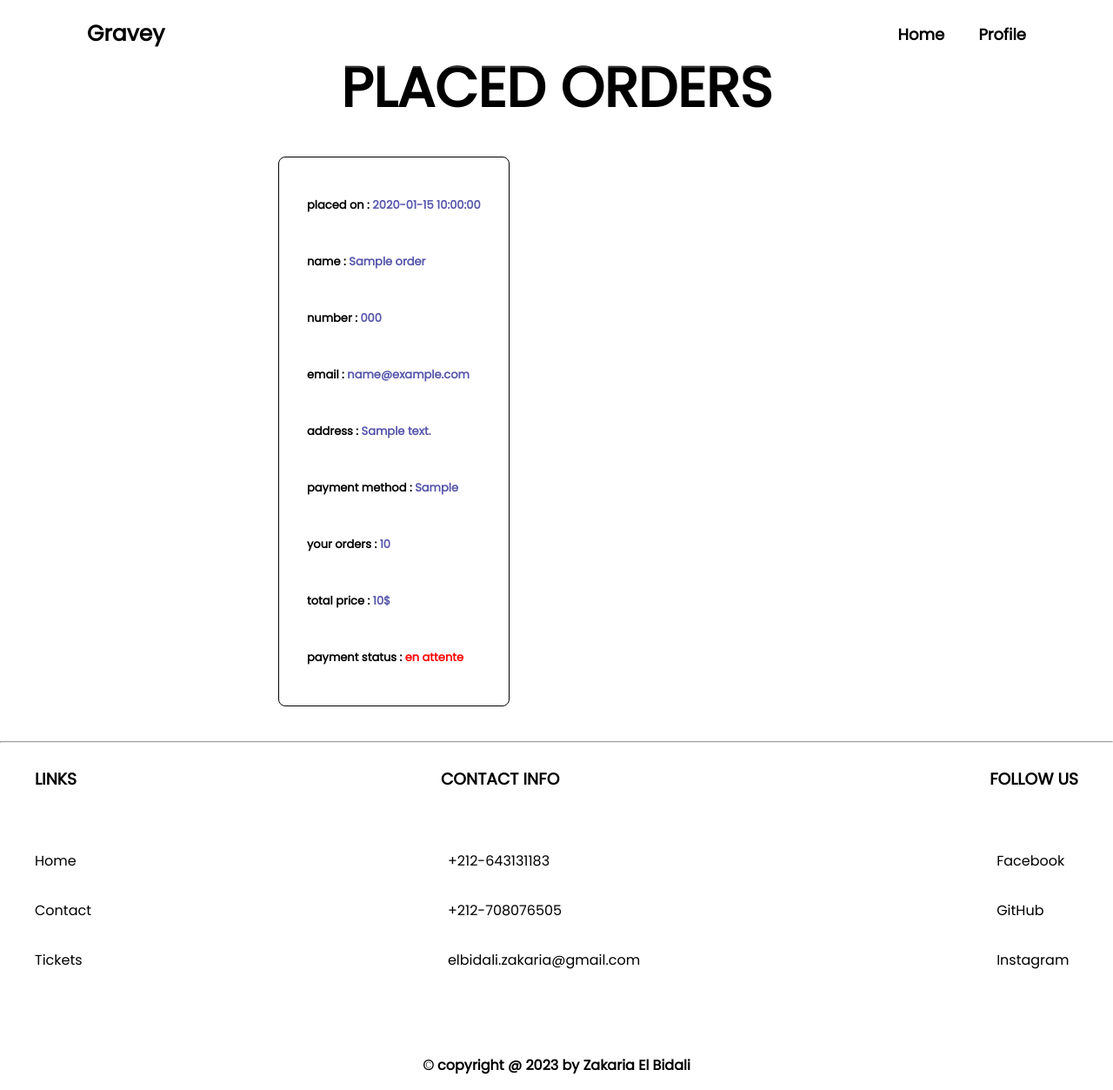
After one commit to Zakaria12e/Ecom-website, a PHP site: page /orders.php in a window 1280 px wide. The commit adds this page. Shown: the whole page at 87% size. Run offline with PHP 8.4, Linux system fonts and the light colour scheme; the visitor is signed in with stand-in values (Sample User, id 1); tables that the repository leaves empty or names only in its code hold one stand-in row (values such as "Sample post").

Commit message:
add orders pages for user and admin and some css

```diff
--- a/Admin0.css
+++ b/Admin0.css
@@ -332,7 +332,7 @@ text-align: center;
   text-transform: uppercase;
   color:black;
   font-size: 4rem;
-  margin-top: 130px;
+  margin-top: 100px;
 }
 .dashboard{
   margin-bottom: 200px;
@@ -341,7 +341,7 @@ text-align: center;
   display: grid;
   grid-template-columns: repeat(auto-fit, minmax(25rem, 1fr));
   gap:1.5rem;
-  max-width: 1200px;
+  max-width: 1000px;
   margin:0 auto;
   align-items: flex-start;
 }
--- a/mes_tickets.php
+++ b/mes_tickets.php
@@ -27,10 +27,8 @@ else{
     <a href="Profile.php">Profile</a>
 
   </nav>
-  <button style="margin-right:-70px;" class="mobile-menu-button">&#9776;</button>
+  <button class="mobile-menu-button">&#9776;</button>
 </header>
-
-
 <?php
 
 require_once 'config.php';
--- /dev/null
+++ b/orders.php
@@ -0,0 +1,82 @@
+<?php
+session_start();
+if(!isset($_SESSION['username'])){
+   header('location:login.php');
+}
+else{
+
+?>
+
+<!DOCTYPE html>
+<html lang="en">
+<head>
+   <meta charset="UTF-8">
+   <meta http-equiv="X-UA-Compatible" content="IE=edge">
+   <meta name="viewport" content="width=device-width, initial-scale=1.0">
+   <title>Orders</title>
+   <link rel="stylesheet" href="style.css">
+   <link rel="stylesheet" href="nav.css">
+
+
+</head>
+<body>
+      <header class="header">
+  <a href="home.php" class="logo">Gravey</a>
+  <nav class="navbar">
+    <a href="home.php">Home</a>
+    <a href="Profile.php">Profile</a>
+  </nav>
+  <button class="mobile-menu-button">&#9776;</button>
+</header>
+
+
+<section class="placed-orders">
+
+   <h1 class="title">placed orders</h1>
+
+   <div class="box-container">
+
+      <?php
+      require_once('config.php');
+       $userID =  $_SESSION['id'];
+
+         $order_query = mysqli_query($con, "SELECT * FROM orders WHERE user_id = '$userID' ") or die('query failed');
+         if(mysqli_num_rows($order_query) > 0){
+            while($row = mysqli_fetch_assoc($order_query)){
+      ?>
+      <div class="box">
+         <p> placed on : <span><?php echo $row['placed_on']; ?></span> </p>
+         <p> name : <span><?php echo $row['name']; ?></span> </p>
+         <p> number : <span><?php echo $row['phone_number']; ?></span> </p>
+         <p> email : <span><?php echo $row['email']; ?></span> </p>
+         <p> address : <span><?php echo $row['address']; ?></span> </p>
+         <p> payment method : <span><?php echo $row['method']; ?></span> </p>
+         <p> your orders : <span><?php echo $row['total_products']; ?></span> </p>
+         <p> total price : <span><?php echo $row['total_price']; ?>$</span> </p>
+         <p> payment status : <span style="color:<?php if($row['payment_status'] == 'en attente'){ echo 'red'; }else{ echo 'green'; } ?>;"><?php echo $row['payment_status']; ?></span> </p>
+         </div>
+      <?php
+       }
+      }else{
+         echo '<p class="empty">no orders placed yet!</p>';
+      }
+      ?>
+   </div>
+
+</section>
+
+
+
+
+
+
+<hr style="margin-top: 40px;">
+
+<?php include 'footer.php'; ?>
+
+<script src="script.js"></script>
+
+</body>
+</html>
+
+<?php  }?>
--- a/style.css
+++ b/style.css
@@ -127,6 +127,42 @@ p{
   font-weight: 600;
 }
 
+
+.placed-orders .box-container{
+  width: 50%;
+  margin:0 auto;
+  display:flex;
+  flex-wrap: wrap;
+
+  gap:1.5rem;
+}
+
+.placed-orders .box-container .empty{
+  flex:1;
+}
+
+.placed-orders .box-container .box{
+  border-radius: .5rem;
+  padding:2rem;
+  border: solid 1px black;
+  padding:1rem 2rem;
+}
+
+.placed-orders .box-container .box p{
+  padding:1rem 0;
+  font-size: 13px;
+}
+
+.placed-orders .box-container .box p span{
+  color:rgba(49, 49, 154, 0.819);
+}
+.title{
+  text-align: center;
+  margin-bottom: 2rem;
+  text-transform: uppercase;
+  font-size: 4rem;
+}
+
 .footer{
   background-color: rgb(255, 255, 255);
 }
@@ -173,6 +209,7 @@ p{
   padding-top: 2.5rem;
 }
 
+
 @media (max-width:990px)  {
   html{
       font-size: 55%;
@@ -184,6 +221,15 @@ p{
   html{
     font-size: 50%;
 }
+
+.footer .box-container .box p,
+.footer .box-container .box a,
+.footer .box-container .box h3{
+
+  font-size: 14px;
+  text-align: center;
+  margin-left: 10px;
+}
 }
 
 @media (max-width:450px)  {
--- a/tickets.php
+++ b/tickets.php
@@ -21,9 +21,9 @@ else{
   <a href="Admin0.php" class="logo">Gravey</a>
   <nav class="navbar">
     <a href="Admin0.php">Home</a>
-    <a href="#">Clients</a>
-    <a href="#">Orders</a>
-    <a href="logout.php">Log out</a>
+    <a href="orders.php">Orders</a>
+    <a href="users.php">Users</a>
+    <a href="logout.php"><img style="width: 21px; height: 23px; padding-top:4px;" src="images/logout_icon_151219.png"></a>
   </nav>
   <button class="mobile-menu-button">&#9776;</button>
 </header>
--- a/users.php
+++ b/users.php
@@ -21,6 +21,7 @@ else{
   <a href="Admin0.php" class="logo">Gravey</a>
   <nav class="navbar">
     <a href="Admin0.php">Home</a>
+    <a href="orders.php">Orders</a>
     <a href="#AddAdmin">Add Admin</a>
     <a href="tickets.php">Tickets</a>
     <a href="logout.php"><img style="width: 21px; height: 23px; padding-top:4px;" src="images/logout_icon_151219.png"></a>
```
Also changed, not shown: Admin0.php (+26 -10 lines), Admin_orders.php (added).
